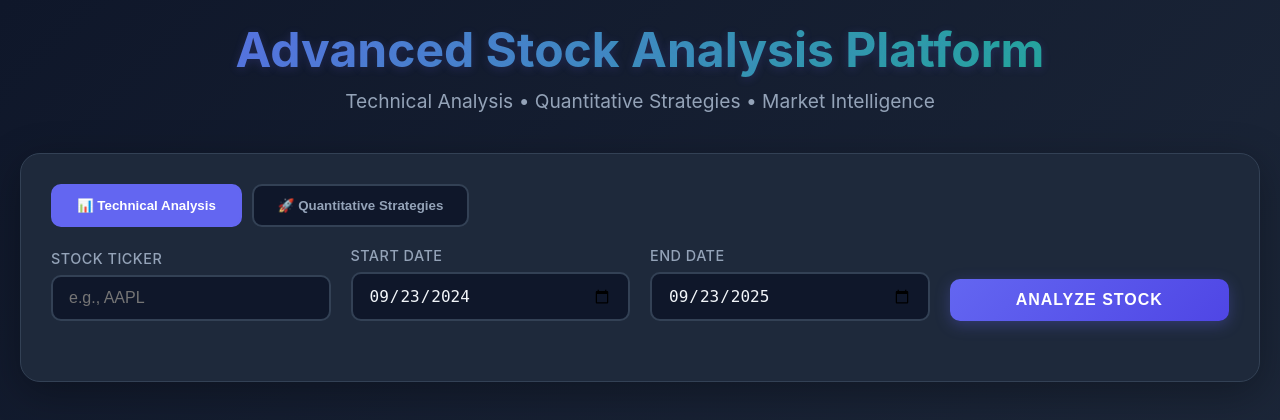
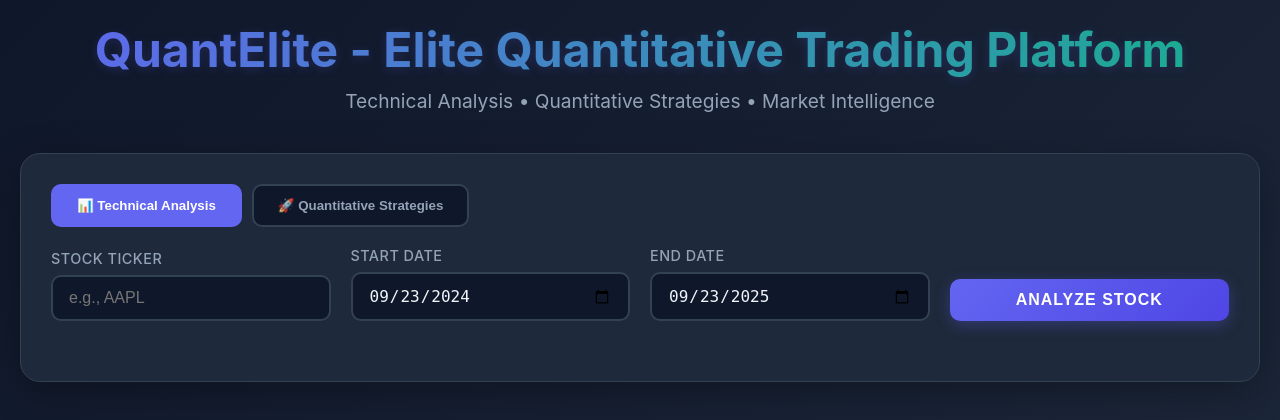
Before and after one commit to parth3690/quantelite, a Flask app: page / in a window 1280 px wide. Shown: the top 420 px of the page. Run offline with Flask 3, Linux system fonts and the light colour scheme; some libraries are stand-ins or nearby versions.

Commit message:
🏷️ feat: Elite project rebranding to QuantElite
🎯 Project Transformation:
- Renamed from 'Advanced Stock Analysis Platform' to 'QuantElite'
- Elite branding reflects world-class engineering standards
- Professional positioning for quantitative finance market

📝 Documentation Updates:
- Updated README.md with QuantElite branding
- Enhanced project description with elite positioning
- Updated setup.py with new package name and metadata
- Modified HTML templates with new branding

🔧 Configuration Changes:
- Package name: stock-analysis-platform → quantelite
- Console script: stock-analysis → quantelite
- GitHub URL: updated to quantelite repository
- Author information: updated to PArth Panchal

🚀 Elite Positioning:
- 'QuantElite' represents quantitative excellence
- Appeals to professional quantitative analysts
- Memorable, brandable, and technically focused
- Short, professional, and market-ready

📊 Brand Strategy:
- Quant: Quantitative finance and trading strategies
- Elite: World-class engineering and enterprise architecture
- Concise: Short, memorable, and professional
- Technical: Appeals to quantitative analysts and developers

This rebranding positions the platform as an elite solution
for professional quantitative trading and analysis.

```diff
--- a/app.py
+++ b/app.py
@@ -1,3 +1,19 @@
+"""
+QuantElite - Elite Quantitative Trading Platform
+================================================
+
+A world-class web application that combines Technical Analysis and Quantitative Trading Strategies
+for professional stock market analysis. Built with enterprise-grade Flask architecture, Python,
+and cutting-edge web technologies.
+
+Features:
+- Interactive stock charts with Plotly.js
+- Advanced technical indicators (Moving Averages, RSI, MACD)
+- Elite quantitative trading strategies
+- Real-time market data via yfinance
+- Professional-grade analysis tools with enterprise monitoring
+"""
+
 from flask import Flask, render_template, request, jsonify
 import yfinance as yf
 import numpy as np
--- a/templates/index.html
+++ b/templates/index.html
@@ -3,7 +3,7 @@
 <head>
     <meta charset="UTF-8">
     <meta name="viewport" content="width=device-width, initial-scale=1.0">
-    <title>Advanced Stock Analysis Platform</title>
+    <title>QuantElite - Elite Quantitative Trading Platform</title>
     <script src="https://cdn.plot.ly/plotly-latest.min.js"></script>
     <style>
         * {
@@ -503,7 +503,7 @@
 <body>
     <div class="container">
         <div class="header">
-            <h1>Advanced Stock Analysis Platform</h1>
+            <h1>QuantElite - Elite Quantitative Trading Platform</h1>
             <p class="subtitle">Technical Analysis • Quantitative Strategies • Market Intelligence</p>
         </div>
 
```
Also changed, not shown: launch_elite.py (+4 -4 lines), setup.py (+7 -7 lines), README.md.
